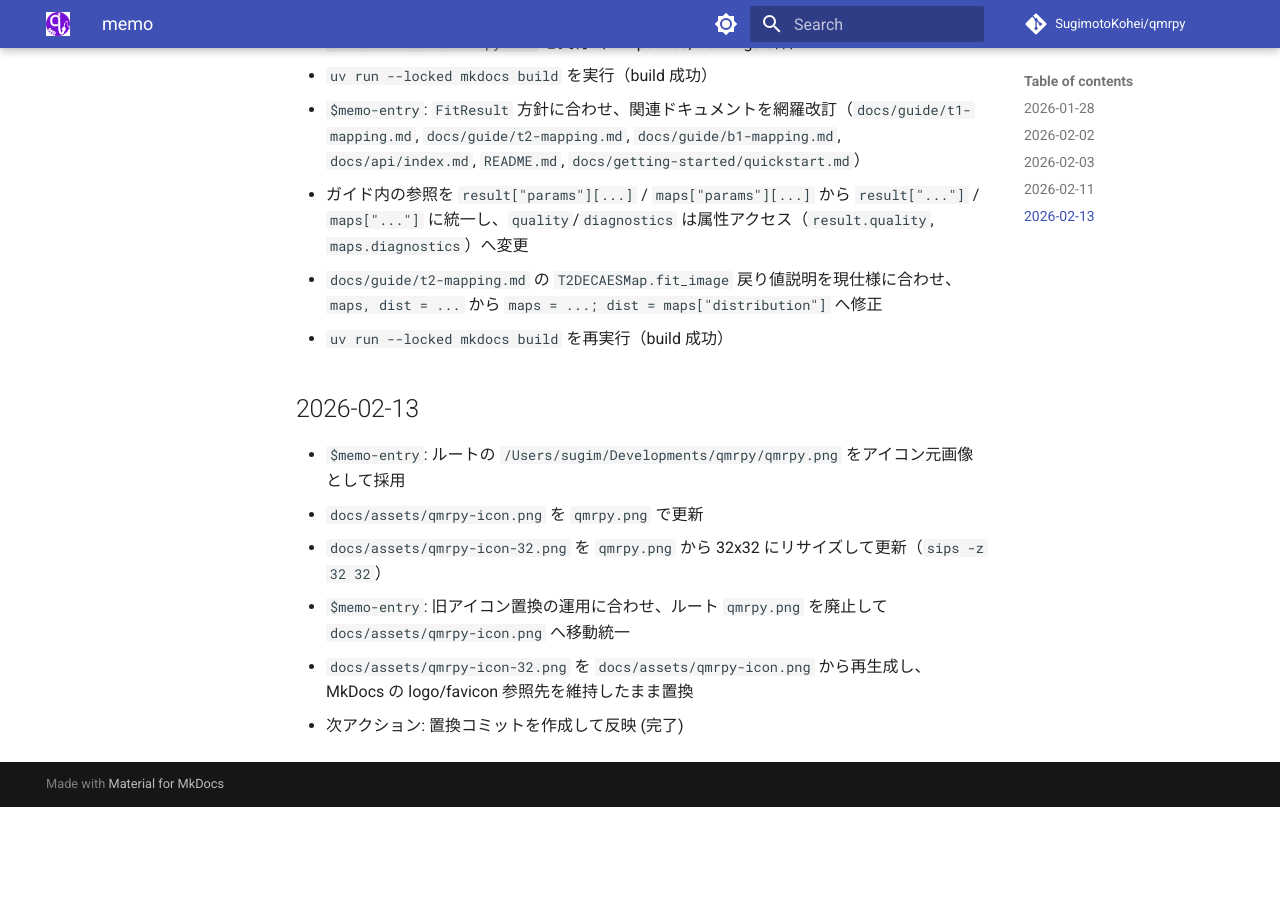
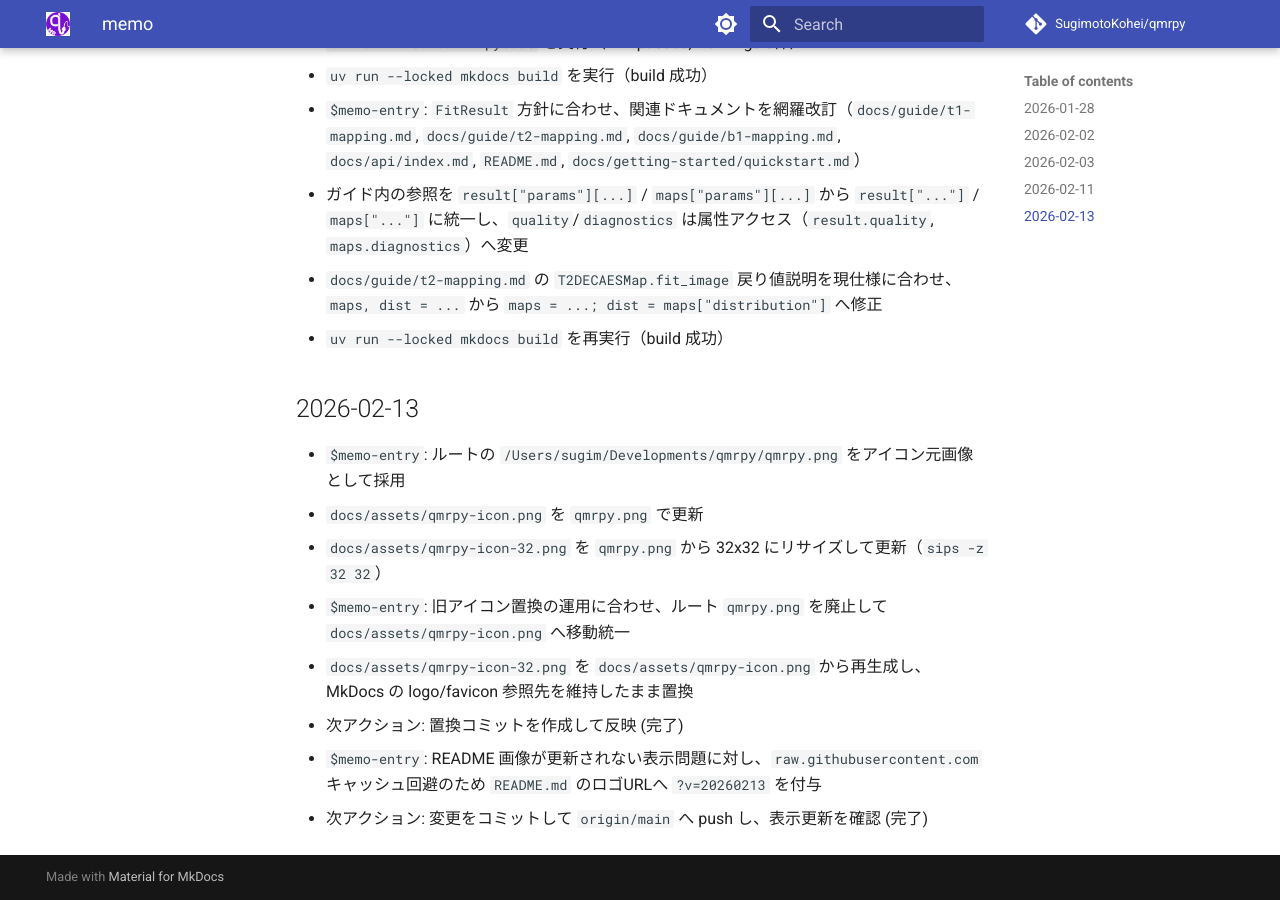
Before and after one commit to SugimotoKohei/qmrpy, an MkDocs documentation site: the page built from docs/memo.md, in a window 1280 px wide and 900 px high, scrolled down 6119 px. Built offline with MkDocs 1.6.1 and Material for MkDocs 9.7.7, drawn with Linux system fonts in a browser that asks for light colours; comment, search, counter and statistics services are not loaded; before the commit the page ends 6926 px from its top, so only the background shows below that.

Commit message:
📝 docs(readme): bust icon cache with versioned URL

```diff
--- a/docs/memo.md
+++ b/docs/memo.md
@@ -134,3 +134,5 @@
 - `$memo-entry`: 旧アイコン置換の運用に合わせ、ルート `qmrpy.png` を廃止して `docs/assets/qmrpy-icon.png` へ移動統一
 - `docs/assets/qmrpy-icon-32.png` を `docs/assets/qmrpy-icon.png` から再生成し、MkDocs の logo/favicon 参照先を維持したまま置換
 - 次アクション: 置換コミットを作成して反映 (完了)
+- `$memo-entry`: README 画像が更新されない表示問題に対し、`raw.githubusercontent.com` キャッシュ回避のため `README.md` のロゴURLへ `?v=20260213` を付与
+- 次アクション: 変更をコミットして `origin/main` へ push し、表示更新を確認 (完了)
```
Also changed, not shown: README.md (+1 -1 lines).
